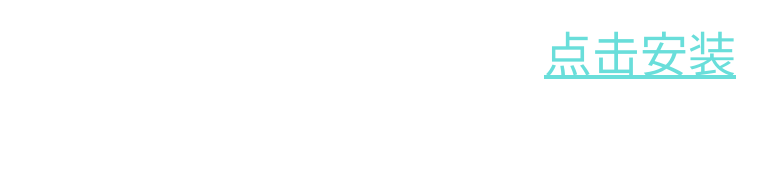
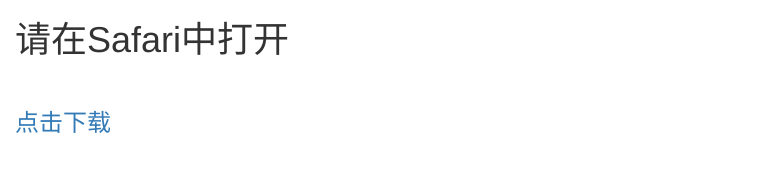
Before and after one commit to ipa-download/XiaoYouJu, a plain HTML site: page index.html in a window 1280 px wide. Shown: the whole page, without its empty margins (0-783 px from the left). Drawn offline with nearby package versions, Linux system fonts and the light colour scheme.

Commit message:
设置下载属性

```diff
--- a/index.html
+++ b/index.html
@@ -1,14 +1,32 @@
-<!DOCTYPE HTML>
+<!doctype html>
 <html>
     <head>
-        <meta http-equiv="Content-Type" content="text/html; charset=UTF-8" />
-        <title>Install</title>
+        <meta charset="utf-8">
+            <meta http-equiv="X-UA-Compatible" content="IE=edge,chrome=1"/>
+            <meta http-equiv="Content-Type" content="text/html; charset=UTF-8">
+                <meta name="viewport" content="width=device-width, initial-scale=1.0, minimum-scale=1.0, maximum-scale=1.0, user-scalable=no">
+                    <meta name="apple-mobile-web-app-capable" content="yes"/>
+                    <meta name="apple-mobile-web-app-status-bar-style" content="black"/>
+                    <title>请在Safari中打开</title>
+                    <link href="http://apps.bdimg.com/libs/bootstrap/3.3.0/css/bootstrap.min.css" rel="stylesheet">
     </head>
+
     <body>
-        <p align=center>
-        <font size="10">
-            <a style="color:#69DEDA" href="itms-services://?action=download-manifest&url=***/install.plist">点击安装</a>
-        </font>
-        </p>
+        <div class="container-fluid">
+            <div class="row">
+
+                <div class="col-xs-12">
+
+                    <h1>请在Safari中打开</h1>
+
+                    <br/>
+                    <a href="itms-services://?action=download-manifest&url=https://github.com/ipa-download/XiaoYouJu/blob/master/manifest.plist">
+                        <h3>点击下载</h3>
+                    </a>
+                </div>
+            </div>
+
+        </div>
+
     </body>
 </html>
```
Also changed, not shown: 1 other file.
